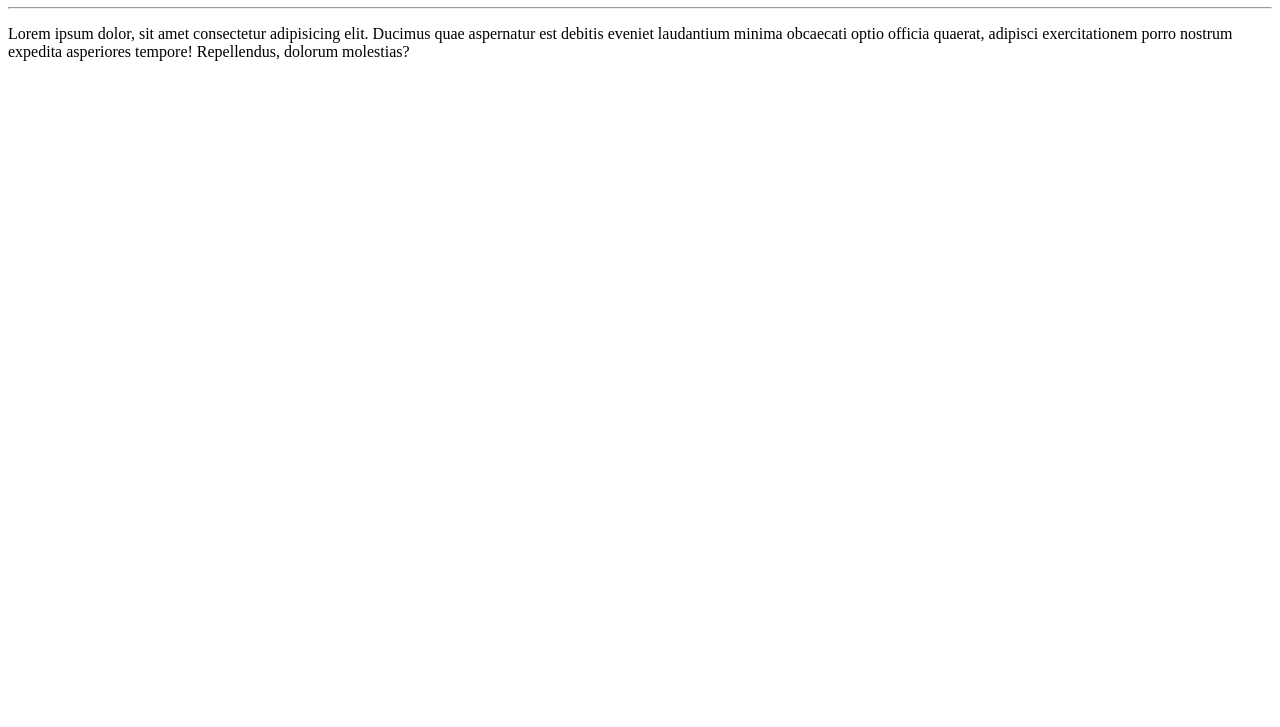
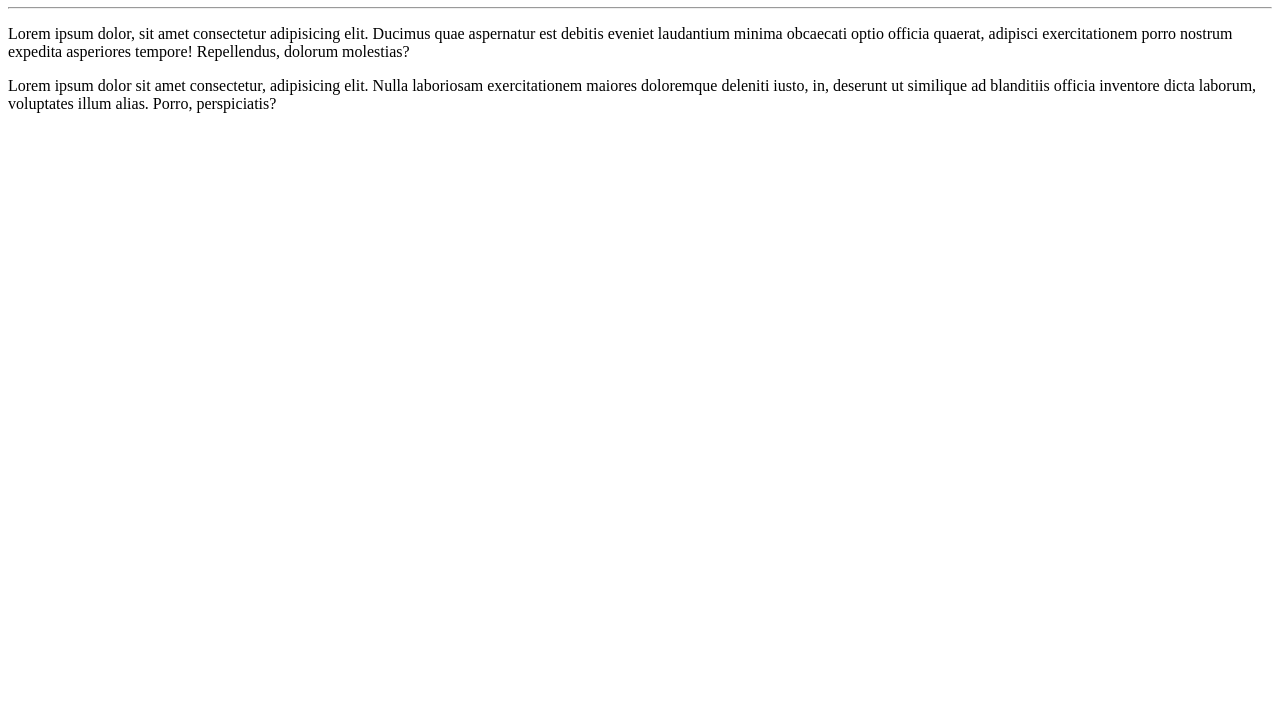
Before and after one commit to alorivaldo/Ola-Mundo, a plain HTML site: page site-exemplo/index.html in a window 1280 px wide. Shown: the part 73-800 px from the top of the page. Drawn offline with Linux system fonts and the light colour scheme.

Commit message:
adicionei mais um paragrafo

```diff
--- a/site-exemplo/index.html
+++ b/site-exemplo/index.html
@@ -11,5 +11,8 @@
     <p>
         Lorem ipsum dolor, sit amet consectetur adipisicing elit. Ducimus quae aspernatur est debitis eveniet laudantium minima obcaecati optio officia quaerat, adipisci exercitationem porro nostrum expedita asperiores tempore! Repellendus, dolorum molestias?
     </p>
+    <p>
+        Lorem ipsum dolor sit amet consectetur, adipisicing elit. Nulla laboriosam exercitationem maiores doloremque deleniti iusto, in, deserunt ut similique ad blanditiis officia inventore dicta laborum, voluptates illum alias. Porro, perspiciatis?
+    </p>
 </body>
 </html>
```
